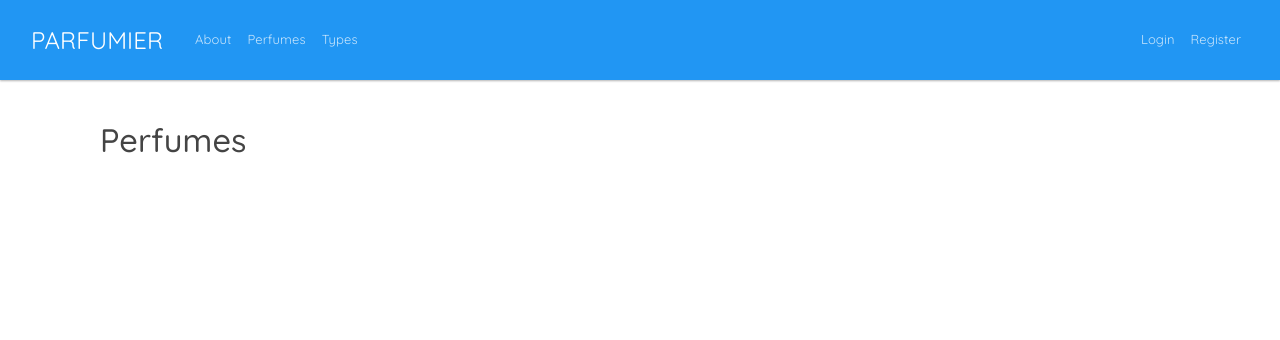
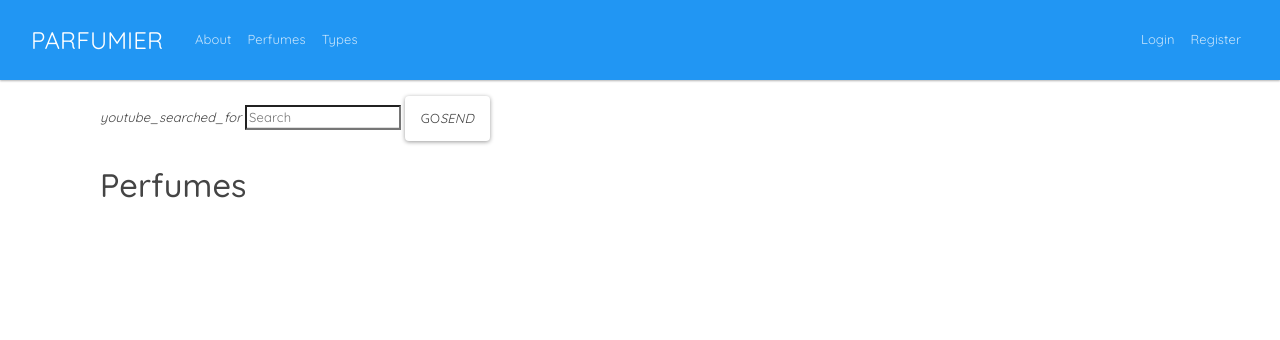
Before and after one commit to GBrachetta/Parfumier, a Flask app: page /perfumes in a window 1280 px wide. Shown: the top 340 px of the page. Run offline with Flask 2, Linux system fonts and the light colour scheme; data that the repository does not hold is empty; some libraries are stand-ins or nearby versions.

Commit message:
Displays found perfumes in component search-perfume

```diff
--- a/app/templates/pages/perfumes.html
+++ b/app/templates/pages/perfumes.html
@@ -1,4 +1,12 @@
 {% extends 'layout/base.html' %} {% block content %}
+
+{% include "components/search-perfume.html" %}
+
+{% for result in results %}
+
+{% include "components/perfume-card.html" %}
+
+{% endfor %}
 
 <div class="container mb-4 pt-4">
     <div class="row">
```
